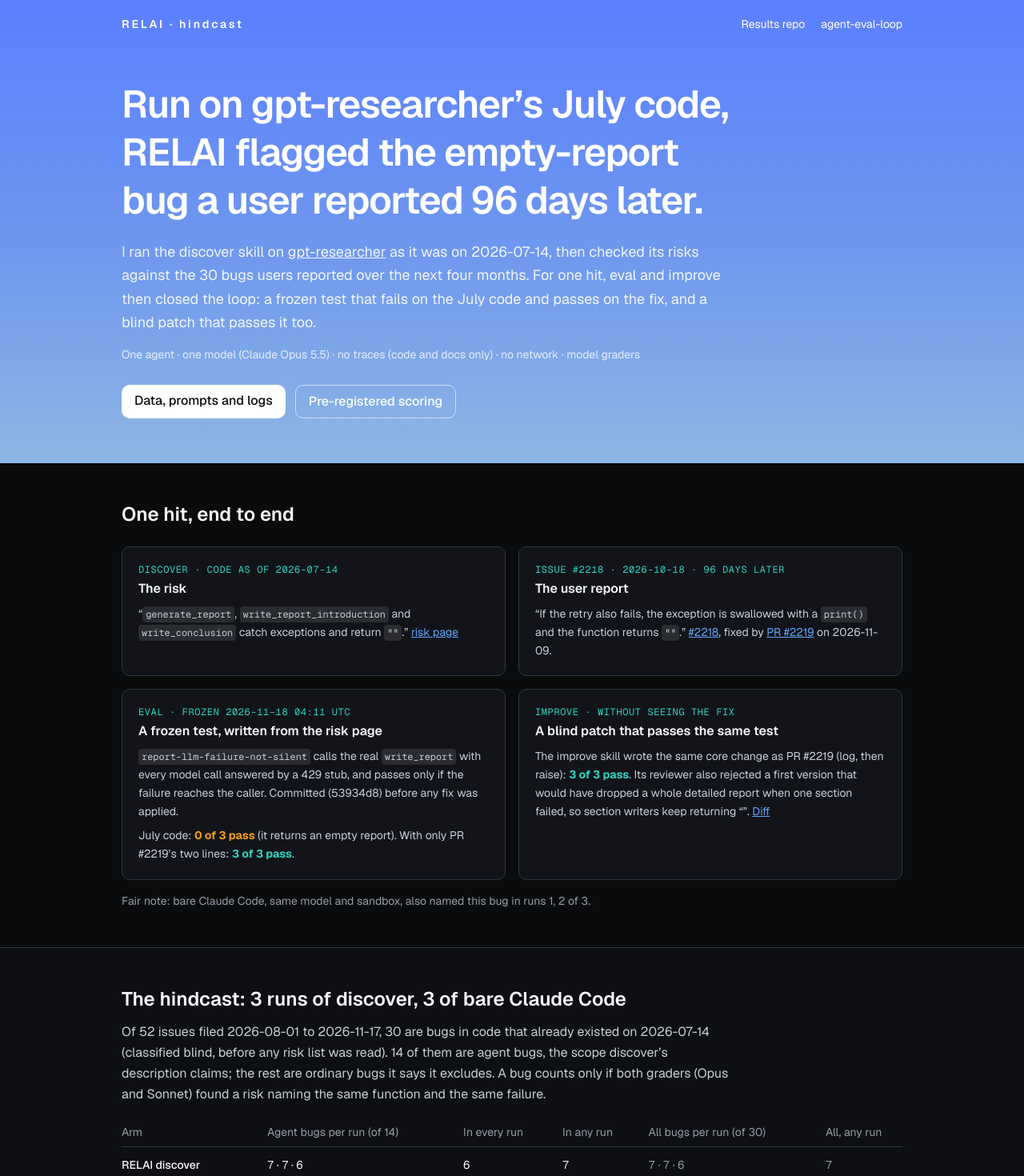
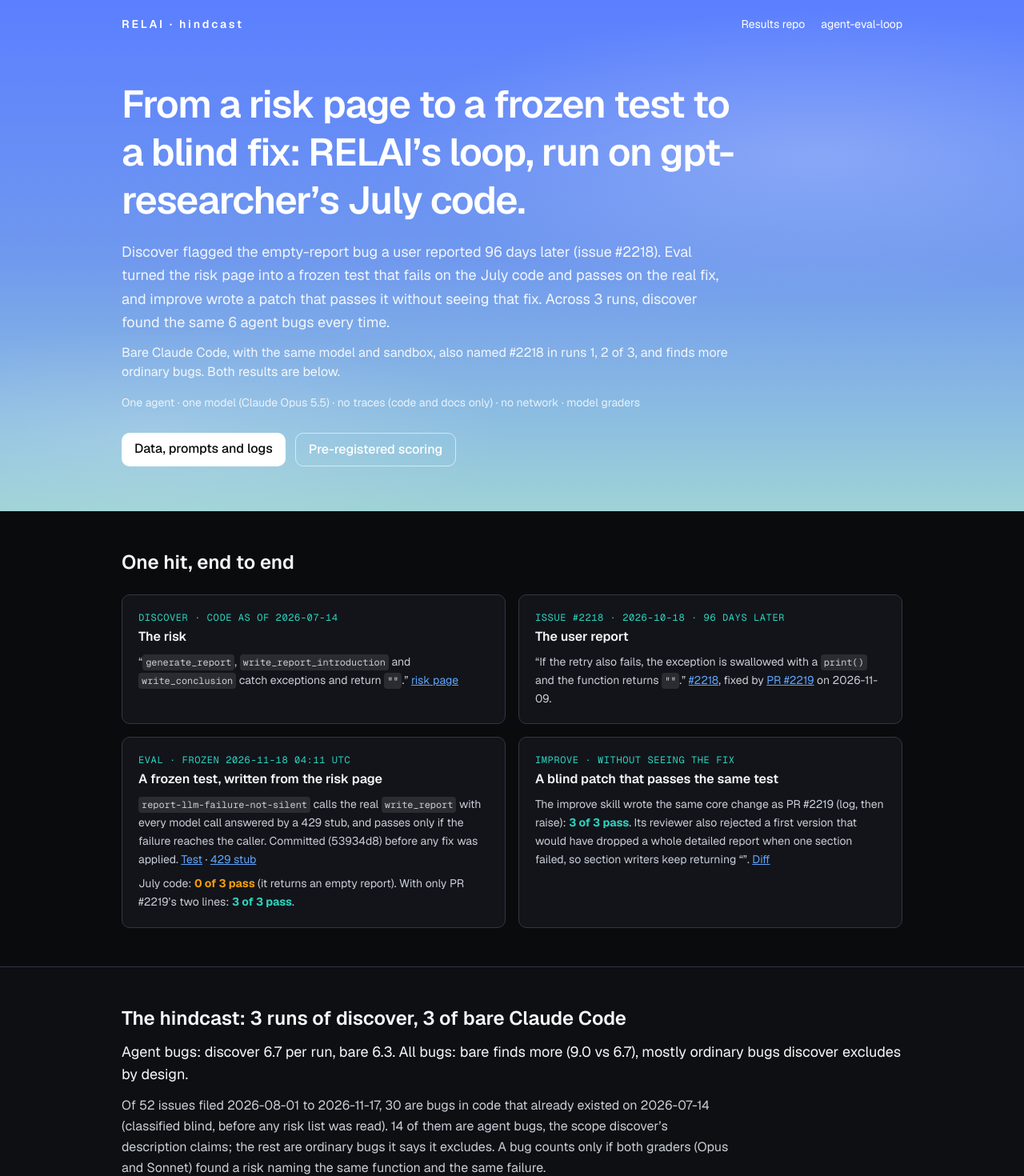
Before and after one commit to cherylaurelia/relai-demo, a Next.js app: page / in a window 1280 px wide. Shown: the top 1470 px of the page at 80% size. Built offline with nearby package versions, Linux system fonts and the light colour scheme.

Commit message:
Lead with the loop; bare-arm note in the hero; one-line result; test links

```diff
--- a/app/globals.css
+++ b/app/globals.css
@@ -23,5 +23,8 @@ body {
 }
 
 .hero {
-  background: linear-gradient(180deg, #5b7fff 0%, #6f98ee 55%, #8db7e3 100%);
+  background:
+    radial-gradient(ellipse 60% 40% at 80% 30%, rgb(255 255 255 / 0.22), transparent 70%),
+    radial-gradient(ellipse 50% 30% at 15% 85%, rgb(255 255 255 / 0.16), transparent 70%),
+    linear-gradient(180deg, #5b7fff 0%, #6f98ee 50%, #8fc1df 85%, #9fd3d6 100%);
 }
--- a/app/page.tsx
+++ b/app/page.tsx
@@ -133,13 +133,17 @@ export default function Page() {
         </nav>
         <div className="mx-auto max-w-5xl px-6 pb-14 pt-10">
           <h1 className="max-w-3xl text-4xl font-semibold leading-tight tracking-tight sm:text-5xl">
-            Run on gpt-researcher’s July code, RELAI flagged the empty-report bug a user reported {lead} days later.
+            From a risk page to a frozen test to a blind fix: RELAI’s loop, run on gpt-researcher’s July code.
           </h1>
           <p className="mt-5 max-w-3xl text-lg leading-relaxed text-white/90">
-            I ran the discover skill on <a href={GPTR} className="underline">gpt-researcher</a> as it was on{" "}
-            {data.snapshot.date}, then checked its risks against the {data.counts.bugs} bugs users reported over the next four
-            months. For one hit, eval and improve then closed the loop: a frozen test that fails on the July code and passes on
-            the fix, and a blind patch that passes it too.
+            Discover flagged the empty-report bug a user reported {lead} days later (issue #{loop.issue}). Eval turned the risk
+            page into a frozen test that fails on the July code and passes on the real fix, and improve wrote a patch that passes
+            it without seeing that fix. Across 3 runs, discover found the same {relaiScoped.inEveryRun.length} agent bugs every
+            time.
+          </p>
+          <p className="mt-3 max-w-3xl text-white/90">
+            Bare Claude Code, with the same model and sandbox, also named #{loop.issue} in runs {controlCaught2218} of 3, and
+            finds more ordinary bugs. Both results are below.
           </p>
           <p className="mt-4 text-sm text-white/80">
             One agent · one model (Claude Opus 5.5) · no traces (code and docs only) · no network · model graders
@@ -164,7 +168,9 @@ export default function Page() {
           <Step label={`eval · frozen ${loop.frozenAt.slice(0, 16).replace("T", " ")} UTC`} title="A frozen test, written from the risk page">
             <p>
               <Code>{loop.testId}</Code> calls the real <Code>write_report</Code> with every model call answered by a 429 stub,
-              and passes only if the failure reaches the caller. Committed ({loop.frozenCommit}) before any fix was applied.
+              and passes only if the failure reaches the caller. Committed ({loop.frozenCommit}) before any fix was applied.{" "}
+              <a href={`${REPO}/tree/main/bench/loop/test`} className="text-sky underline">Test</a> ·{" "}
+              <a href={`${REPO}/tree/main/bench/loop/harness`} className="text-sky underline">429 stub</a>
             </p>
             <p className="mt-2">
               July code: <strong className="text-miss">{passed(loop.trials.snapshot)} pass</strong> (it returns an empty
@@ -180,14 +186,15 @@ export default function Page() {
             </p>
           </Step>
         </ol>
-        <p className="mt-4 text-sm text-muted">
-          Fair note: bare Claude Code, same model and sandbox, also named this bug in runs {controlCaught2218} of 3.
-        </p>
       </section>
 
       <section className="border-t border-line bg-panel/40" aria-labelledby="hindcast">
         <div className="mx-auto max-w-5xl px-6 py-12">
           <h2 id="hindcast" className="text-2xl font-semibold">The hindcast: 3 runs of discover, 3 of bare Claude Code</h2>
+          <p className="mt-3 text-lg">
+            Agent bugs: discover {relaiScoped.mean.toFixed(1)} per run, bare {controlScoped.mean.toFixed(1)}. All bugs: bare finds
+            more ({controlAll.mean.toFixed(1)} vs {relaiAll.mean.toFixed(1)}), mostly ordinary bugs discover excludes by design.
+          </p>
           <p className="mt-3 max-w-3xl leading-relaxed text-soft">
             Of {data.counts.issues} issues filed {data.window[0]} to {data.window[1]}, {data.counts.bugs} are bugs in code that
             already existed on {data.snapshot.date} (classified blind, before any risk list was read). {data.counts.agent_bugs} of
@@ -220,7 +227,7 @@ export default function Page() {
             </li>
             <li>
               <strong className="text-ink">Outside its scope, bare Claude Code finds more.</strong> Its extra hits are import-time
-              NameErrors, retriever calls with no timeout and a config reset: ordinary bugs the skill’s description excludes.
+              NameErrors, retriever calls with no timeout and a config reset, which are ordinary bugs the skill’s description excludes, plus one agent bug discover never named (#2100, prefetched sources missing from References).
             </li>
             <li>
               <strong className="text-ink">What discover leaves behind.</strong> Each run wrote{" "}
```
Also changed, not shown: 1 other file (tests, documents, lock files or other folders).
